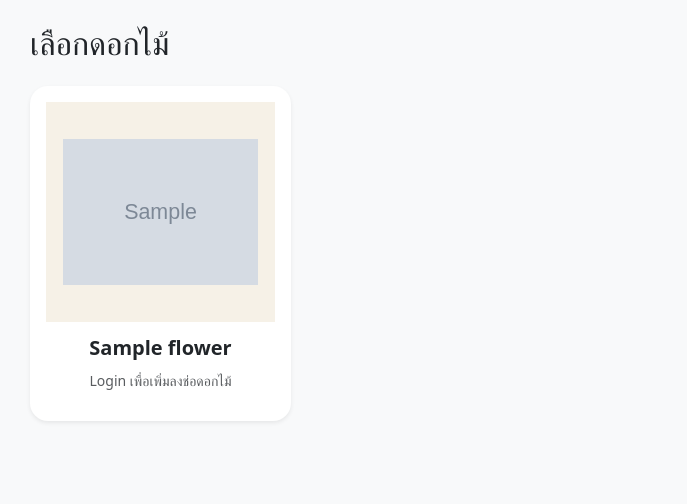
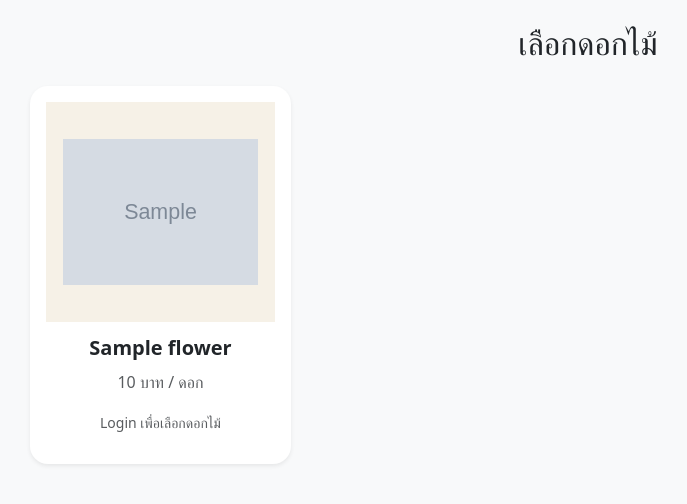
Before and after one commit to 6810110102psu-cmd/bouquet-web, a Flask app: template templates/flowers.html in a window 1280 px wide. Shown: the part 56-560 px from the top of the page, without its empty margins (52-739 px from the left). Run offline with Flask 3, Linux system fonts and the light colour scheme; the template is opened without the code that fills it: values that come from a table or form of the project are taken from there, others are empty; tables that the repository leaves empty hold one stand-in row (values such as "Sample post"); grey boxes marked "Sample" are stand-in pictures.

Commit message:
ปรับปรุงหน้าเลือกดอกไม้ให้รองรับการเลือกจำนวนในขั้นตอนจัดช่อดอกไม้
การแก้ไขครั้งนี้เป็นการปรับปรุงหน้าเลือกดอกไม้
ให้สอดคล้องกับระบบจัดช่อดอกไม้แบบหลายขั้นตอนและฐานข้อมูล

รายละเอียดการแก้ไข:
- ปรับจากการเพิ่มดอกไม้แบบคลิกครั้งเดียว
  เป็นการเลือกจำนวนดอกไม้ผ่านฟอร์ม
- คงรูปแบบ UI เดิมที่ใช้ card แสดงรูปดอกไม้
  และไฟล์ CSS เฉพาะของหน้าเลือกดอกไม้
- เพิ่มการแสดงราคาต่อดอก
  เพื่อรองรับการคำนวณราคารวมในขั้นตอนสรุป
- ปรับเงื่อนไขการใช้งานให้ตรวจสอบสถานะผู้ใช้ผ่าน session
  เพื่อจำกัดการเลือกดอกไม้เฉพาะผู้ที่เข้าสู่ระบบ
- ลบโค้ดและเส้นทางการทำงานเดิม
  ที่ไม่สอดคล้องกับโครงสร้างระบบใหม่

ผลลัพธ์:
หน้าเลือกดอกไม้สามารถรองรับการเลือกดอกไม้หลายชนิดพร้อมจำนวนได้อย่างถูกต้อง
ทำงานร่วมกับขั้นตอนจัดช่อดอกไม้ถัดไปได้อย่างสมบูรณ์
และมีโครงสร้างที่เหมาะสมสำหรับการพัฒนาเพิ่มเติม

```diff
--- a/templates/flowers.html
+++ b/templates/flowers.html
@@ -3,31 +3,37 @@
 
 <link rel="stylesheet" href="{{ url_for('static', filename='css/flowers.css') }}">
 
-<h2 class="mb-4">เลือกดอกไม้</h2>
+<h2 class="mb-4 text-center">เลือกดอกไม้</h2>
 
+<form method="post">
     <div class="row">
         {% for flower in flowers %}
         <div class="col-md-3 col-sm-6 mb-4">
-        <div class="card flower-card shadow-sm border-0">
+            <div class="card flower-card shadow-sm border-0 h-100">
 
-            <div class="flower-box">
-                <img src="{{ url_for('static', filename=flower.image) }}"
-                    class="flower-img">
+                <div class="flower-box text-center">
+                    <img
+                        src="{{ url_for('static', filename=flower.image) }}"
+                        class="flower-img"
+                        alt="{{ flower.name }}"
+                    >
                 </div>
 
                 <div class="card-body flower-body text-center">
                     <h5>{{ flower.name }}</h5>
+                    <p class="text-muted">{{ flower.price }} บาท / ดอก</p>
 
                     {% if session.get("user_id") %}
-                    <!-- คนที่ล็อกอินแล้ว -->
-                    <a href="/add_to_bouquet/{{ flower.id }}"
-                        class="btn btn-danger btn-sm mt-2">
-                        Add to bouquet
-                    </a>
+                        <input
+                            type="number"
+                            name="{{ flower.id }}"
+                            min="0"
+                            value="0"
+                            class="form-control text-center"
+                        >
                     {% else %}
-                    <!-- คนทั่วไป -->
-                    <small class="text-muted d-block mt-2">
-                        Login เพื่อเพิ่มลงช่อดอกไม้
+                        <small class="text-muted">
+                            Login เพื่อเลือกดอกไม้
                         </small>
                     {% endif %}
                 </div>
@@ -37,4 +43,13 @@
         {% endfor %}
     </div>
 
+    {% if session.get("user_id") %}
+    <div class="text-center mt-4">
+        <button type="submit" class="btn btn-danger btn-lg">
+            ถัดไป
+        </button>
+    </div>
+    {% endif %}
+</form>
+
 {% endblock %}
```
Lines whose indentation alone changed are shown as unchanged.
